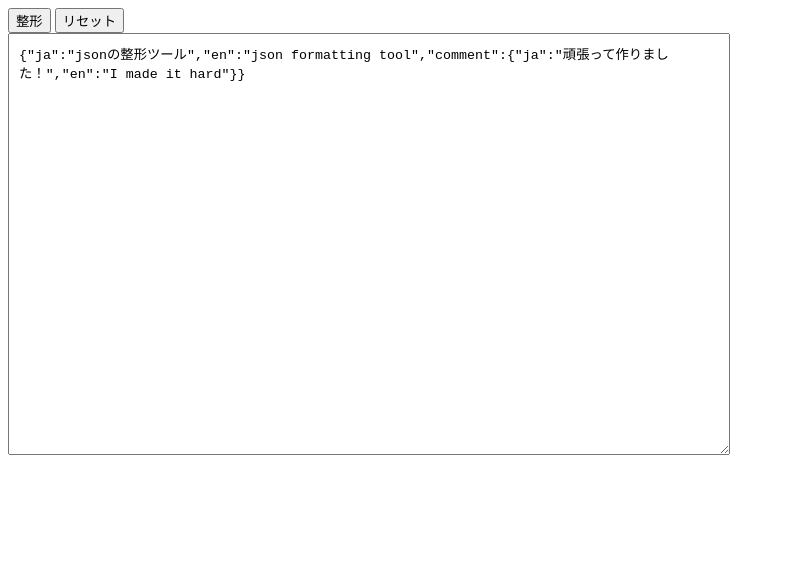
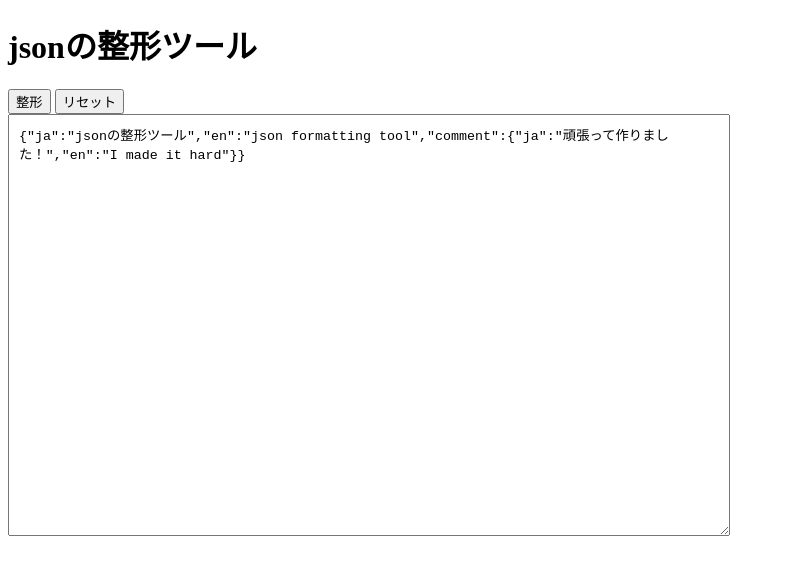
Before and after one commit to hiroyuki-n/json_decode, a plain HTML site: page index.html in a window 1280 px wide. Shown: the whole page, without its empty margins (0-786 px from the left). Drawn offline with Linux system fonts and the light colour scheme.

Commit message:
h1追加

```diff
--- a/index.html
+++ b/index.html
@@ -14,6 +14,7 @@
 </head>
 
 <body>
+	<h1>jsonの整形ツール</h1>
 	<form>
 		<input id="decode" type="button" value="整形"> <input id="reset" type="button" value="リセット">
 		<div id="result"></div>
```
